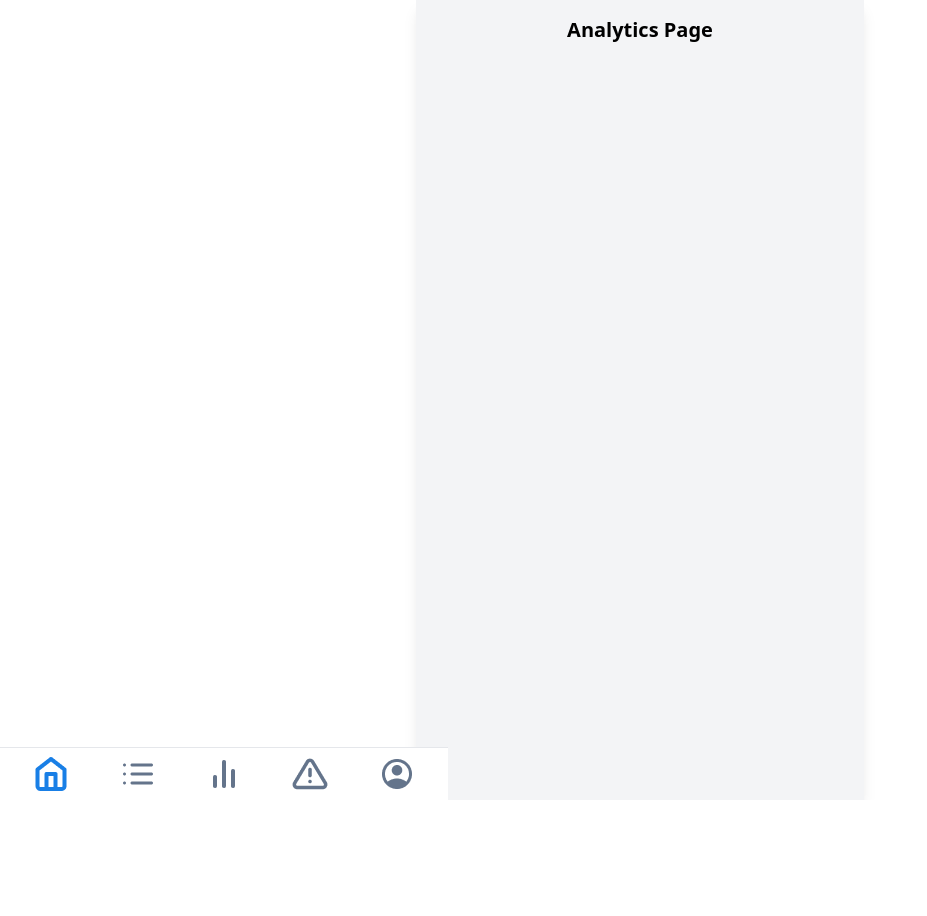
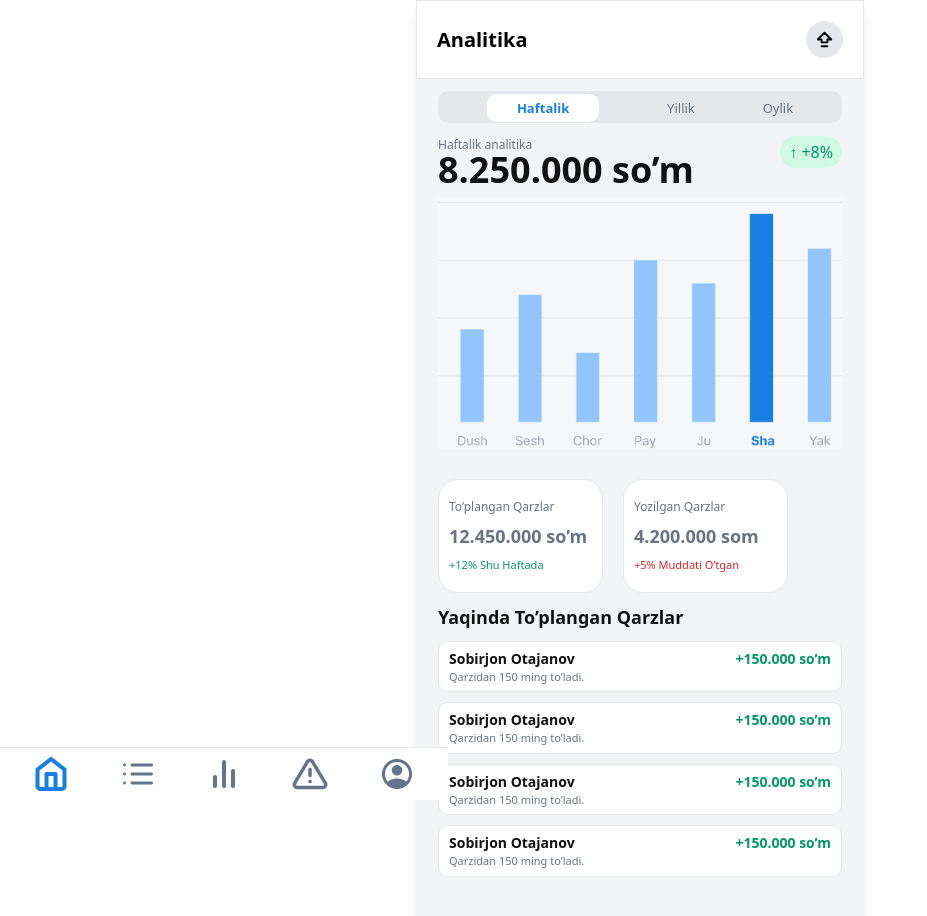
Before and after one commit to kamilov1701/Loan_Mobile, a React (Vite) app: page /analytics in a window 1280 px wide. Shown: the top 916 px of the page, without its empty margins (0-927 px from the left). Before the commit the page ends 800 px from the top, so only its background shows below. Built offline with nearby package versions, Linux system fonts and the light colour scheme.

Commit message:
analitycs end

```diff
--- a/src/Pages/Analytics.jsx
+++ b/src/Pages/Analytics.jsx
@@ -1,7 +1,92 @@
 import React from "react";
+// Images{
+import analit from "../../public/analitic.png";
+// }
+
+// Icons{
+import { ArrowBigUpDash } from 'lucide-react';
+// }
 
 function Analytics() {
-  return <div className="p-4 text-center font-bold text-xl">Analytics Page</div>;
+  return <div>
+
+    <div className="flex items-center justify-between bg-[#FFFFFF] p-[20px] border border-[#E5E7EB]">
+      <h2 className="text-center font-bold text-xl">Analitika</h2>
+      <ArrowBigUpDash className="bg-[#E5E7EB] w-[37px] h-[37px] p-[7px] rounded-full" />
+    </div>
+    <section className="px-[22px]">
+
+      <nav className="mt-[12px]">
+        <ul className="bg-[#E5E7EB] px-[15px] py-[4px] flex justify-around rounded-[10px]">
+          <li><a href="#!" className="font-bold text-[13px] text-[#197FE6] bg-[#FFFFFF] py-[5px] px-[30px] rounded-[10px]">Haftalik</a></li>
+          <li><a href="#!" className="font-normal text-[13px] text-[#6B7280]">Yillik</a></li>
+          <li><a href="#!" className="font-normal text-[13px] text-[#6B7280]">Oylik</a></li>
+        </ul>
+      </nav>
+
+      <section>
+        <div className="flex justify-between mt-[13px]">
+          <h3 className="text-[#6B7280] font-normal text-[12px]">Haftalik analitika</h3>
+          <span className="text-[#059669] bg-[#D1FAE5] px-[9px] py-[4px] rounded-full">↑ +8% </span>
+        </div>
+
+        <h1 className="font-bold text-[36px] text-[#111111] mt-[-25px]">8.250.000 so’m </h1>
+
+
+        <img src={analit} alt="" />
+      </section>
+
+      <div className="flex gap-[20px] mt-[30px]">
+        <div className="bg-[#FFFFFF] py-[18px] px-[10px] border border-[#E5E7EB] w-[165px] rounded-[20px]">
+          <h2 className="font-normal text-[12px] text-[#6B7280]">To’plangan Qarzlar</h2>
+          <h1 className="font-bold text-[#6B7280] text-[18px] mt-[7px]">12.450.000 so’m</h1>
+          <h3 className="font-normal text-[11px] text-[#059669] mt-[7px]">+12% Shu Haftada</h3>
+        </div>
+        <div className="bg-[#FFFFFF] py-[18px] px-[10px] border border-[#E5E7EB] w-[165px] rounded-[20px]">
+          <h2 className="font-normal text-[12px] text-[#6B7280]">Yozilgan Qarzlar</h2>
+          <h1 className="font-bold text-[#6B7280] text-[18px] mt-[7px]">4.200.000 som</h1>
+          <h3 className="font-normal text-[11px] text-[#DC2626] mt-[7px]">+5% Muddati O’tgan</h3>
+        </div>
+      </div>
+
+      <h1 className="text-[18px] font-bold text-[#111111] mt-[11px] ">Yaqinda To’plangan Qarzlar</h1>
+
+      <div className="flex justify-between bg-[#FFFFFF] border border-[#E5E7EB] px-[10px] py-[6px] rounded-[10px] mt-[10px]">
+        <div>
+          <h2 className="text-[14px] font-bold text-[#111111]">Sobirjon Otajanov</h2>
+          <h3 className="text-[11px] font-normal text-[#6B7280]">Qarzidan 150 ming to’ladi.</h3>
+        </div>
+
+        <h2 className="text-[14px] font-bold text-[#059669]">+150.000 so’m</h2>
+      </div>
+      <div className="flex justify-between bg-[#FFFFFF] border border-[#E5E7EB] px-[10px] py-[6px] rounded-[10px] mt-[10px]">
+        <div>
+          <h2 className="text-[14px] font-bold text-[#111111]">Sobirjon Otajanov</h2>
+          <h3 className="text-[11px] font-normal text-[#6B7280]">Qarzidan 150 ming to’ladi.</h3>
+        </div>
+
+        <h2 className="text-[14px] font-bold text-[#059669]">+150.000 so’m</h2>
+      </div>
+      <div className="flex justify-between bg-[#FFFFFF] border border-[#E5E7EB] px-[10px] py-[6px] rounded-[10px] mt-[10px]">
+        <div>
+          <h2 className="text-[14px] font-bold text-[#111111]">Sobirjon Otajanov</h2>
+          <h3 className="text-[11px] font-normal text-[#6B7280]">Qarzidan 150 ming to’ladi.</h3>
+        </div>
+
+        <h2 className="text-[14px] font-bold text-[#059669]">+150.000 so’m</h2>
+      </div>
+      <div className="flex justify-between bg-[#FFFFFF] border border-[#E5E7EB] px-[10px] py-[6px] rounded-[10px] mt-[10px]">
+        <div>
+          <h2 className="text-[14px] font-bold text-[#111111]">Sobirjon Otajanov</h2>
+          <h3 className="text-[11px] font-normal text-[#6B7280]">Qarzidan 150 ming to’ladi.</h3>
+        </div>
+
+        <h2 className="text-[14px] font-bold text-[#059669]">+150.000 so’m</h2>
+      </div>
+
+    </section>
+
+  </div>;
 }
 
 export default Analytics;
```
Also changed, not shown: public/analitic.png (added), 1 other file (tests, documents, lock files or other folders).
